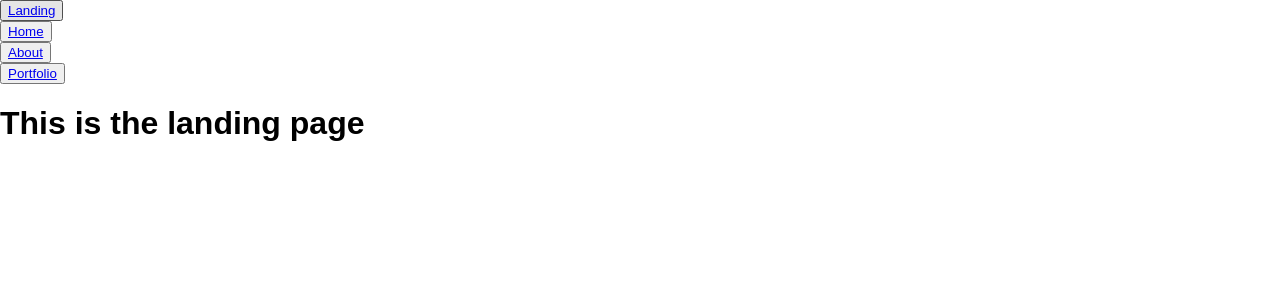
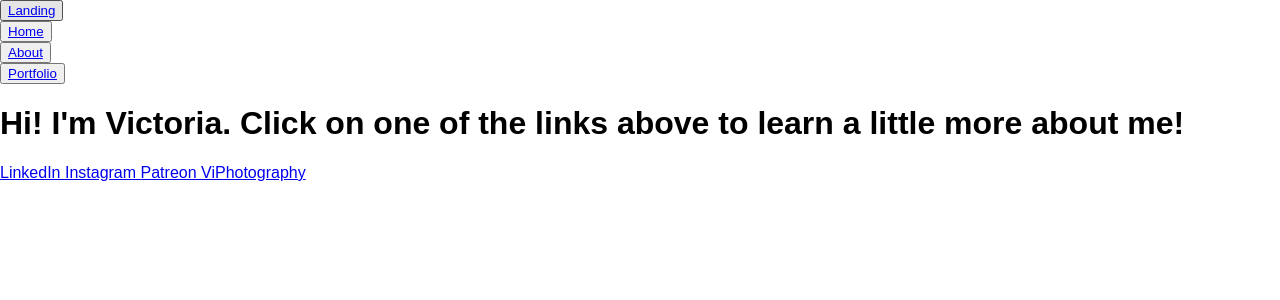
Before and after one commit to victoriarainc/portfolioapp, a React (Create React App) app: page / in a window 1280 px wide. Shown: the top 300 px of the page. Built offline with nearby package versions, Linux system fonts and the light colour scheme.

Commit message:
added footer with external links and changed the landing page content

```diff
--- a/src/components/App.js
+++ b/src/components/App.js
@@ -5,7 +5,8 @@ import '../styles/App.css';
 class App extends Component {
   render() {
     return (
-      <h1> This is the landing page </h1>
+      <h1> Hi! I'm Victoria. Click on one of the links above to
+      learn a little more about me! </h1>
     );
   }
 }
--- a/src/components/BaseLayout.js
+++ b/src/components/BaseLayout.js
@@ -14,6 +14,12 @@ export default class BaseLayout extends Component {
           <div><button className="btn"><Link to="/portfolio">Portfolio</Link></button></div>
         </header>
         {this.props.children}
+        <footer>
+          <a href = "https://www.linkedin.com/in/victoria-coleman-00010275/" > LinkedIn </a>
+          <a href = "https://www.instagram.com/handmadebyvi/?hl=en" > Instagram </a>
+          <a href = "https://www.patreon.com/victoriarain" > Patreon </a>
+          <a href = "https://www.facebook.com/viphotography.raleigh/" > ViPhotography </a>
+        </footer>
       </div>
     );
   }
```
